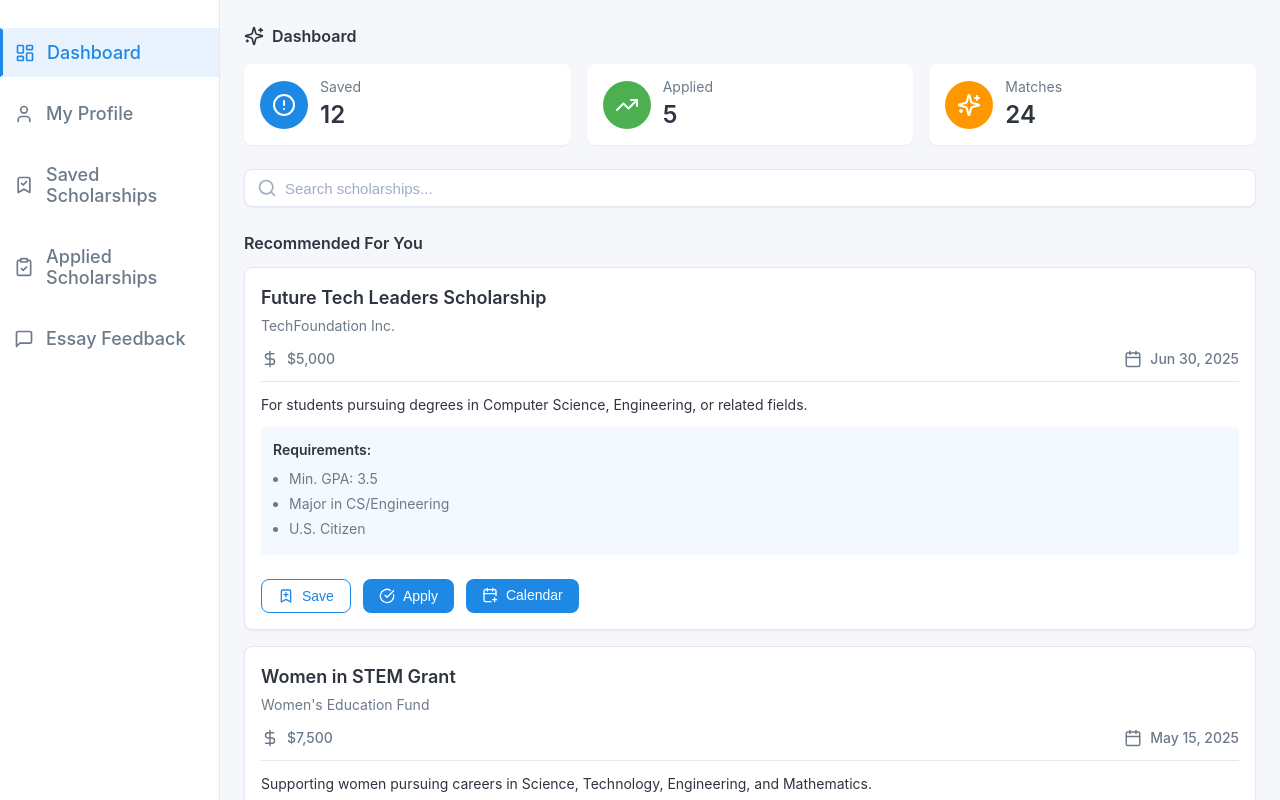
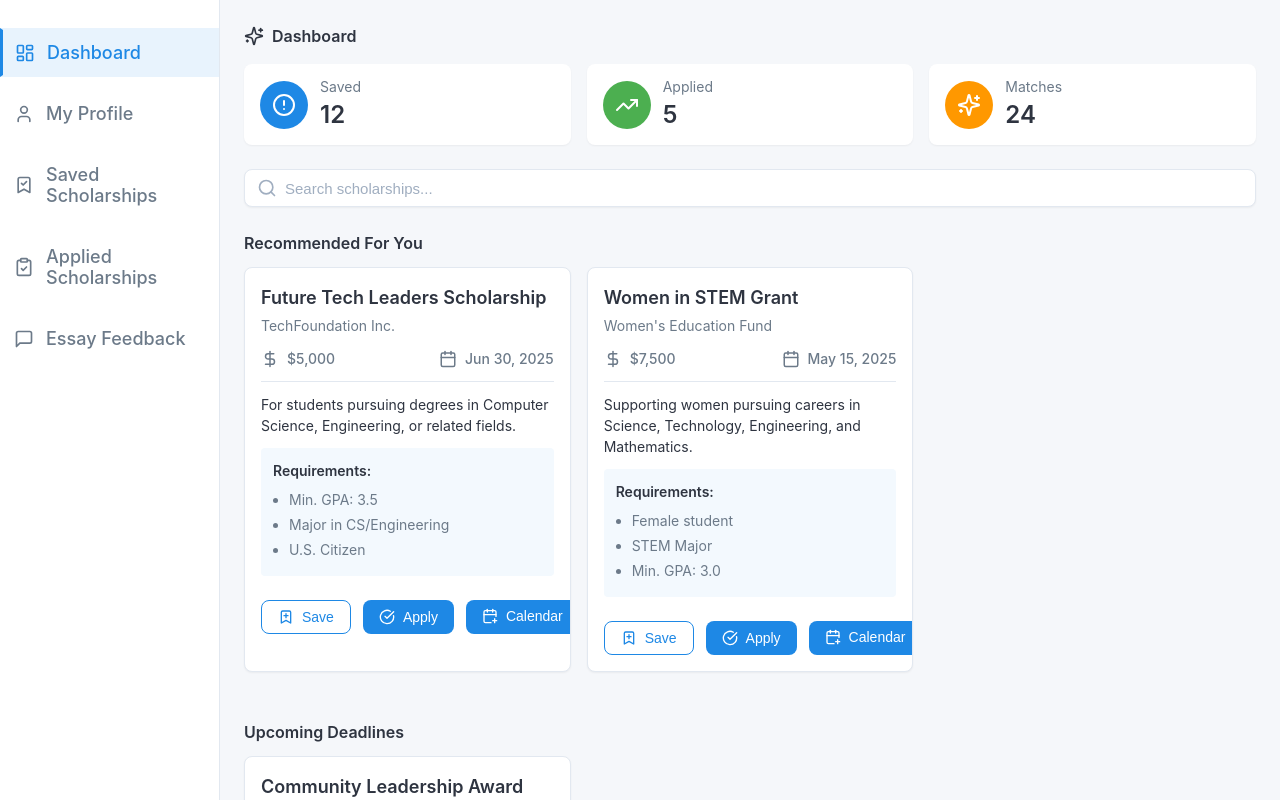
Before and after one commit to lucasberio/ViaScholar, a React (Vite) app: page / in a window 1280 px wide. Shown: the top 800 px of the page. Built offline with nearby package versions, Linux system fonts and the light colour scheme.

Commit message:
CSS for applied scholarship

```diff
--- a/src/pages/SavedScholarships.css
+++ b/src/pages/SavedScholarships.css
@@ -86,7 +86,7 @@
 /* Scholarship cards list */
 .scholarships-list {
   /* list-items */
-  display:inline;
+  display: grid;
   grid-template-columns: repeat(auto-fill, minmax(280px, 1fr));
   gap: var(--spacing-4);
 }
```
